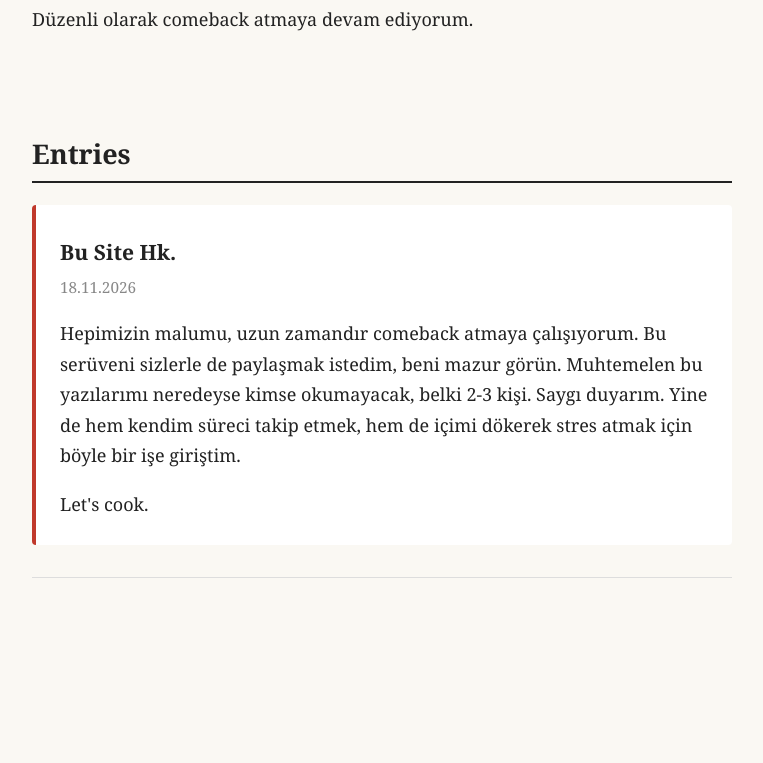
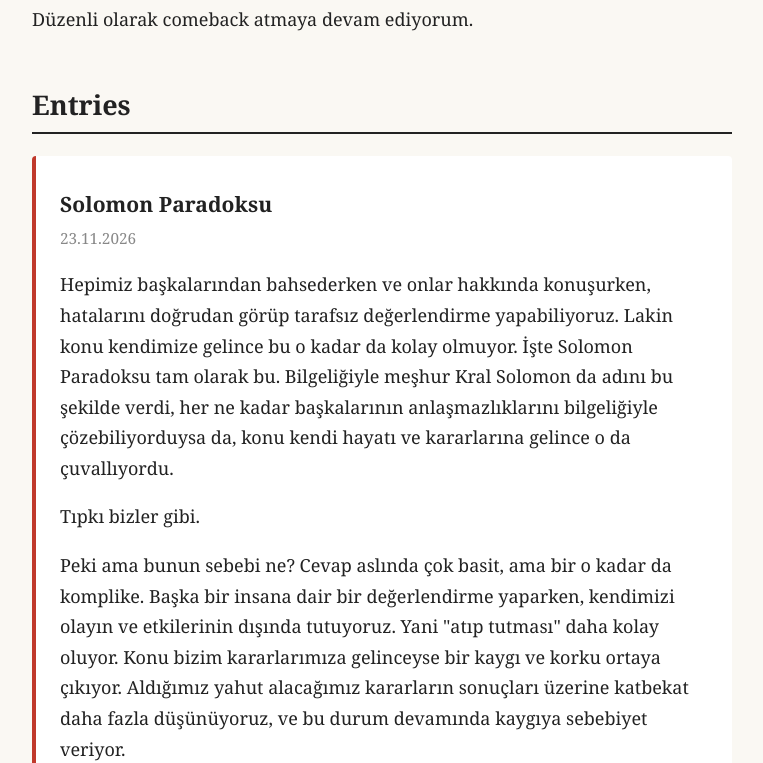
Before and after one commit to kaganksgl/comebackoglu, a plain HTML site: page index.html in a window 1280 px wide. Shown: the part 189-952 px from the top of the page, without its empty margins (258-1021 px from the left). Before the commit the page ends 807 px from the top, so only its background shows below. Drawn offline with Linux system fonts and the light colour scheme.

Commit message:
Add "Solomon Paradoksu" entry
Co-Authored-By: Claude Opus 5.5 <noreply@anthropic.com>

```diff
--- a/index.html
+++ b/index.html
@@ -1,5 +1,5 @@
 <!DOCTYPE html>
-<html lang="en">
+<html lang="tr">
 <head>
   <meta charset="UTF-8">
   <meta name="viewport" content="width=device-width, initial-scale=1.0">
@@ -44,9 +44,22 @@
   <h1>Comebackoğlu Comeback Serüveni</h1>
   <p>Düzenli olarak comeback atmaya devam ediyorum.</p>
 
-  <br>
 
   <h2>Entries</h2>
+
+  <article>
+    <h3>Solomon Paradoksu</h3>
+    <p class="date">23.11.2026</p>
+    <p>
+      Hepimiz başkalarından bahsederken ve onlar hakkında konuşurken, hatalarını doğrudan görüp tarafsız değerlendirme yapabiliyoruz. Lakin konu kendimize gelince bu o kadar da kolay olmuyor. İşte Solomon Paradoksu tam olarak bu. Bilgeliğiyle meşhur Kral Solomon da adını bu şekilde verdi, her ne kadar başkalarının anlaşmazlıklarını bilgeliğiyle çözebiliyorduysa da, konu kendi hayatı ve kararlarına gelince o da çuvallıyordu.
+    </p>
+    <p>Tıpkı bizler gibi.</p>
+    <p>Peki ama bunun sebebi ne? Cevap aslında çok basit, ama bir o kadar da komplike. Başka bir insana dair bir değerlendirme yaparken, kendimizi olayın ve etkilerinin dışında tutuyoruz. Yani "atıp tutması" daha kolay oluyor. Konu bizim kararlarımıza gelinceyse bir kaygı ve korku ortaya çıkıyor. Aldığımız yahut alacağımız kararların sonuçları üzerine katbekat daha fazla düşünüyoruz, ve bu durum devamında kaygıya sebebiyet veriyor.</p>
+    <p>Aslında bu siteyi (daha doğrusu blogu) açarken biraz da bu soruna çare olması için açtım. Kendimi doğrudan içeriden değerlendirmektense, kendi düşünce ve kişilik yapımı burada (önce kendime, sonra da objektif jüri olarak sizlere) ayrı bir oluşum olarak ortaya koyup dışarıdan tarafsız bir gözle bakabilmek için kurdum. Umarım zamanla gerçekten beklediğim etkiyi yaratır.</p>
+
+  </article>
+
+  <br>
 
   <article>
     <h3>Bu Site Hk.</h3>
```
